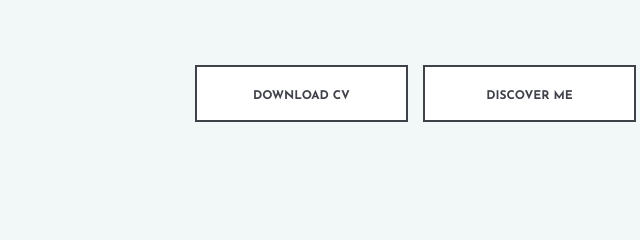
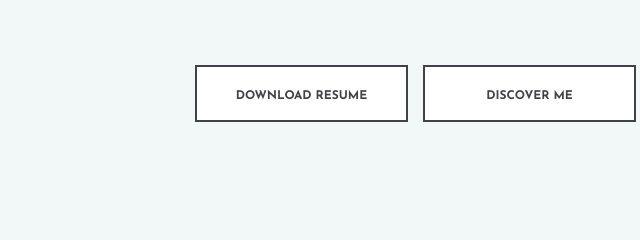
Before and after one commit to lohith9/lohith9.github.io, a plain HTML site: page index.html in a window 1280 px wide. Shown: the top 240 px of the page, 579-1219 px from the left. Drawn offline with Linux system fonts and the light colour scheme.

Commit message:
Update index.html

```diff
--- a/index.html
+++ b/index.html
@@ -44,7 +44,7 @@
 					</div>
 				</div>
 				<div class="col-md-8 text-md-right header-buttons">
-					<a href="#" class="site-btn">Download CV</a>
+					<a href="Lohith_Resume.pdf" class="site-btn">Download Resume</a>
 					<a href="#" class="site-btn">Discover me</a>
 				</div>
 			</div>
```
